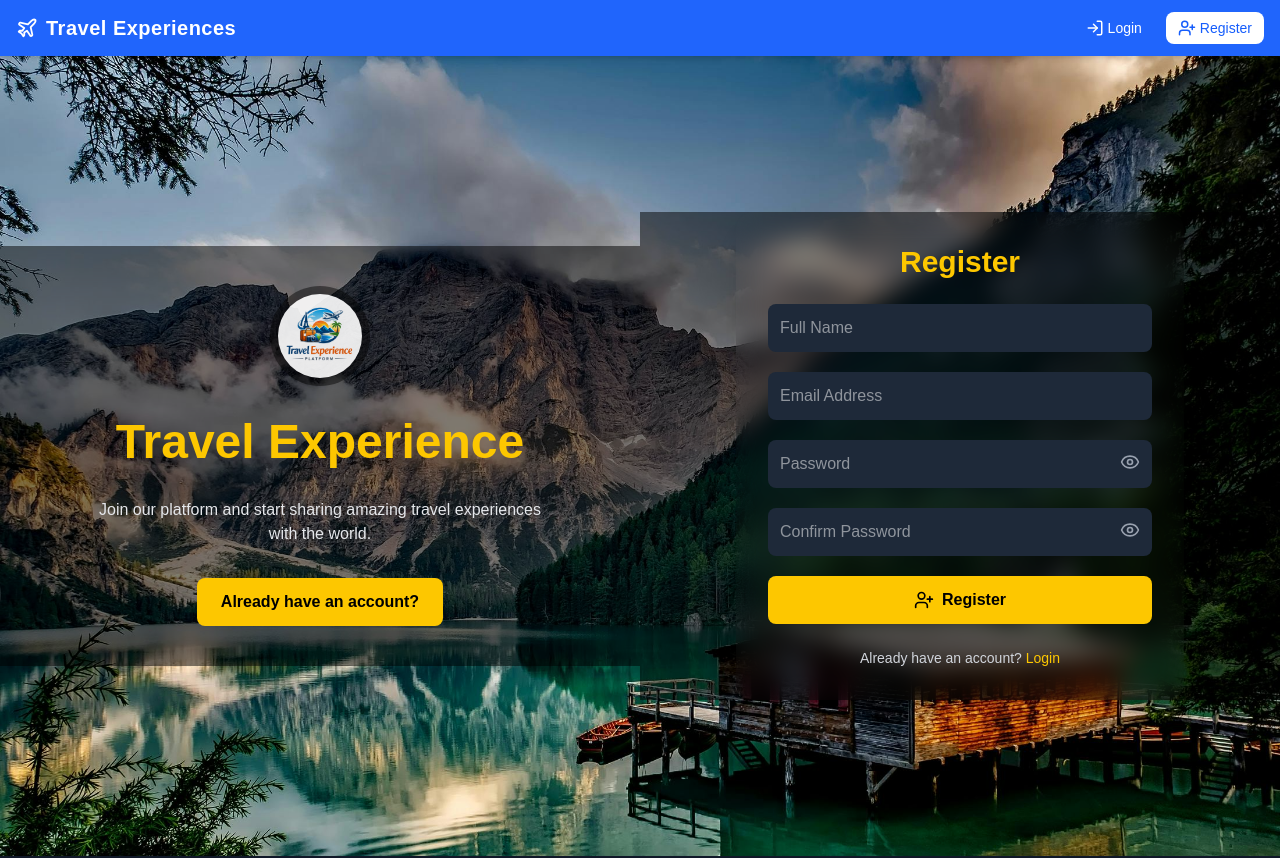
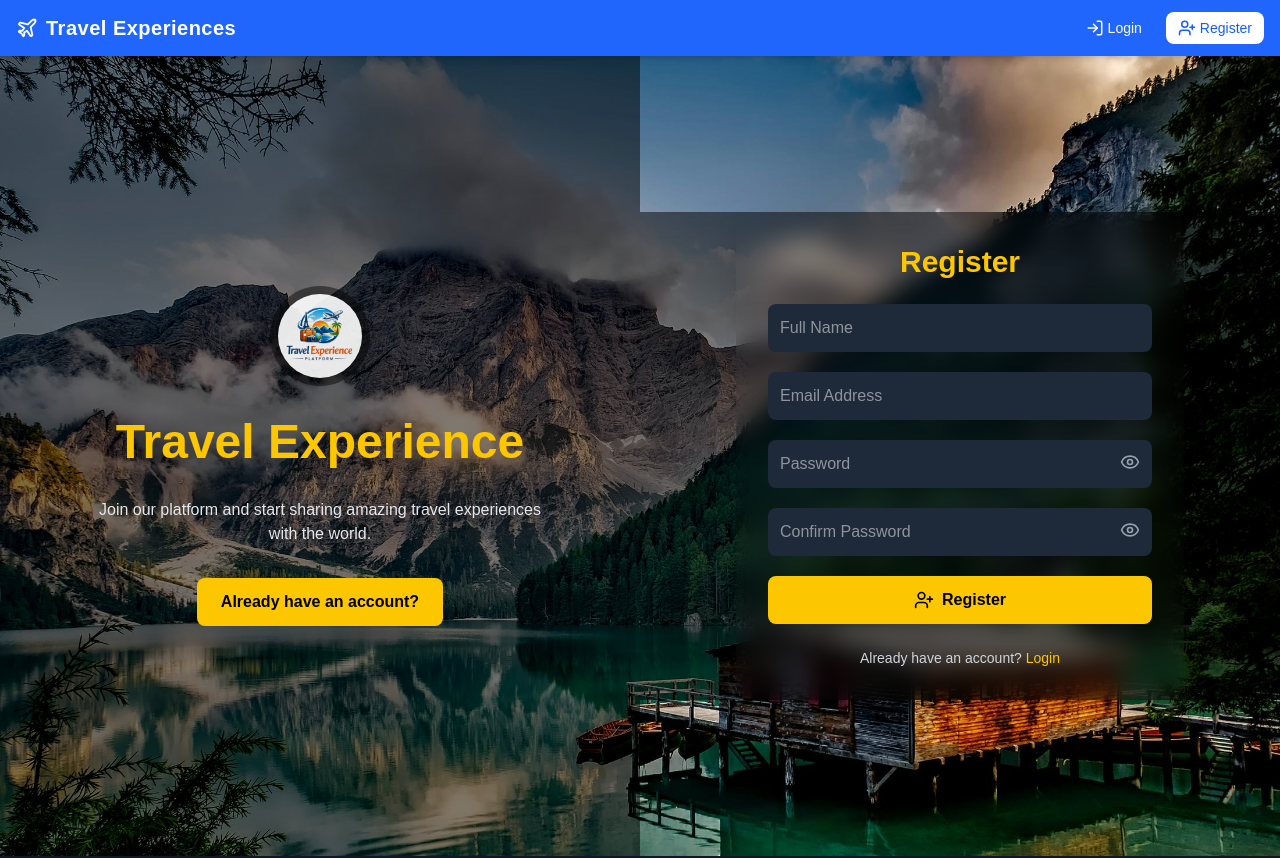
Before and after one commit to Ekdvs/travel-experience-platform, a Next.js app in the folder frontend/: page /register in a window 1280 px wide. Shown: the top 858 px of the page. Built offline with nearby package versions, Linux system fonts and the light colour scheme; no server answers.

Commit message:
fix: adjust Register component to use full height for better layout

```diff
--- a/frontend/app/register/page.tsx
+++ b/frontend/app/register/page.tsx
@@ -77,7 +77,7 @@
   };
 
   return (
-    <div className="w-full min-h-screen bg-[url('/bglogin.jpg')] bg-cover bg-center flex items-center justify-center">
+    <div className="w-full h-screen bg-[url('/bglogin.jpg')] bg-cover bg-center flex items-center justify-center">
 
       {/* LEFT SIDE */}
       <div className="hidden lg:flex w-1/2 h-full flex-col items-center justify-center gap-8 bg-black/50 p-10">
```
